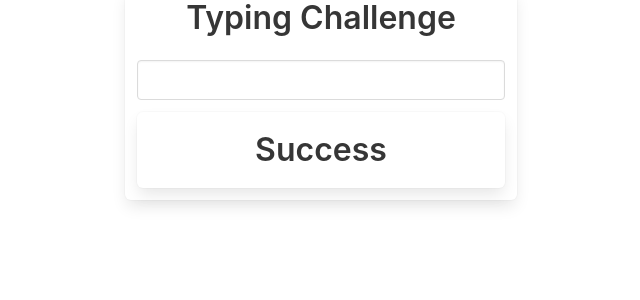
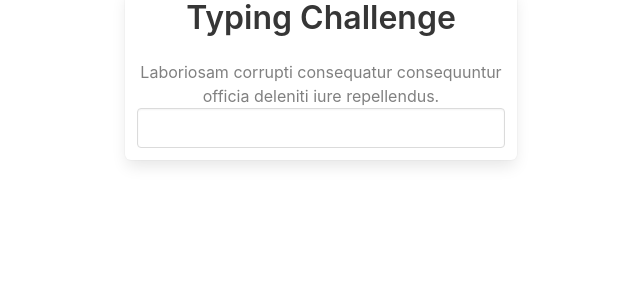
Before and after one commit to ShabanK/angular-5-tutorial, an Angular app: page / in a window 1280 px wide. Shown: the top 300 px of the page, without its empty margins (319-959 px from the left). Built offline with nearby package versions, Linux system fonts and the light colour scheme.

Commit message:
completed typing game

```diff
--- a/src/app/app.component.css
+++ b/src/app/app.component.css
@@ -0,0 +1,9 @@
+.success{
+    color: green
+}
+.bad{
+    color: red;
+}
+.pending{
+    color:grey
+}
--- a/src/app/app.component.html
+++ b/src/app/app.component.html
@@ -3,12 +3,17 @@
     <div class="box column is-one-third">
       <h1 class="title has-text-centered">Typing Challenge</h1>
 
-      <p class="has-text-centered">{{randomSentence}}</p>
+      <p class="has-text-centered">
+        <span
+          *ngFor="let letter of randomText.split(''); let i = index"
+          [class]="compare(letter,enteredText[i])"
+        >{{letter}}</span>
+      </p>
 
       <div class="field">
-        <input type="text" class="input" />
+        <input type="text" class="input" (input)="onInput($event.target.value)" />
       </div>
-      <div class="box has-text-centered">
+      <div *ngIf="enteredText===randomText" class="box has-text-centered">
         <h1 class="title">Success</h1>
       </div>
     </div>
--- a/src/app/app.component.ts
+++ b/src/app/app.component.ts
@@ -8,4 +8,17 @@ import {lorem} from "faker"
 })
 export class AppComponent {
   randomText:string=lorem.sentence()
+  enteredText=""
+  onInput(value:string){
+    this.enteredText=value
+  }
+  compare(letter,enteredText){
+    if(!enteredText){
+      return "pending"
+    } else if(letter===enteredText){
+      return "success"
+    } else if(letter!==enteredText){
+      return "bad"
+    }
+  }
 }
```
